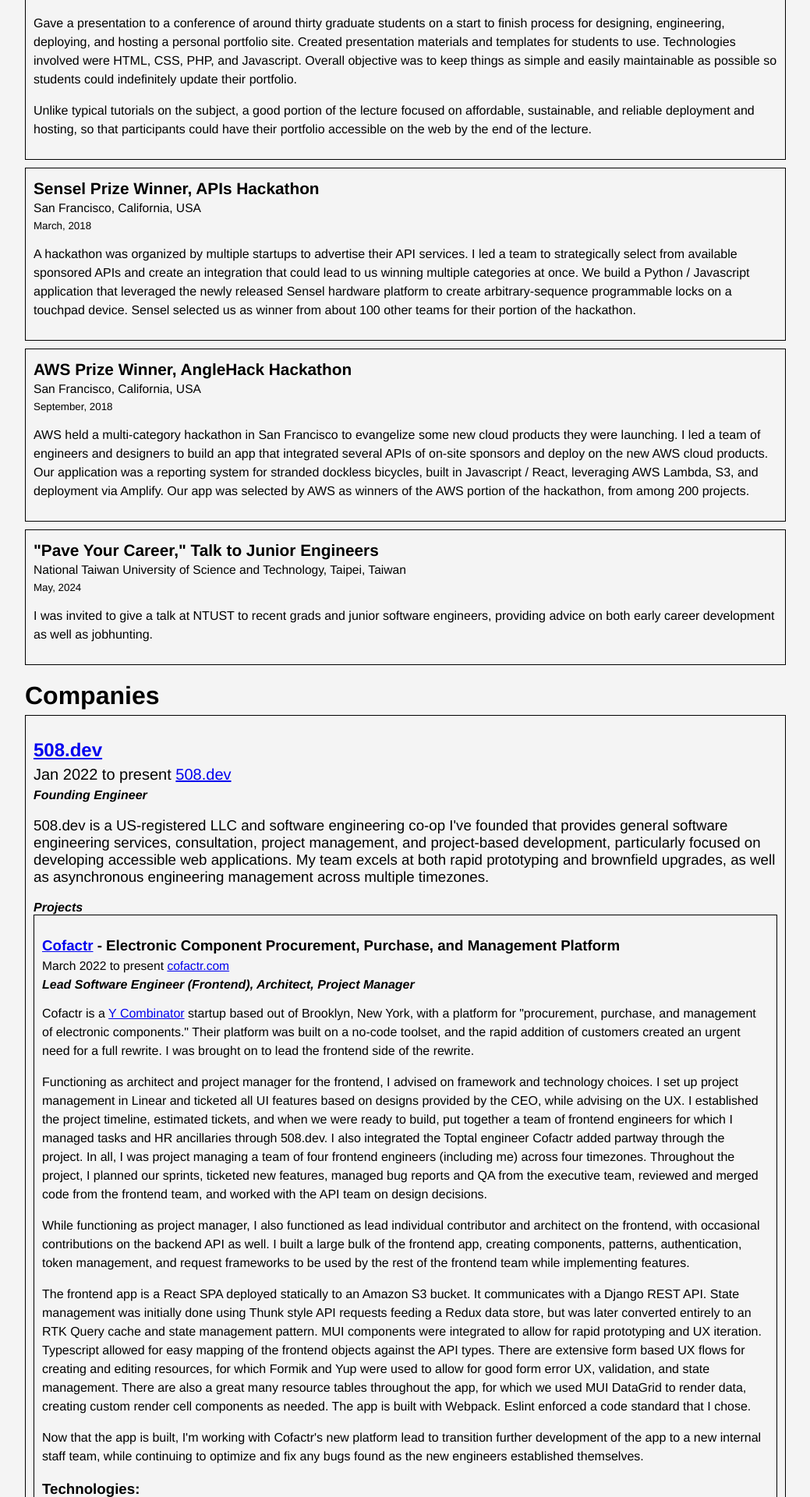
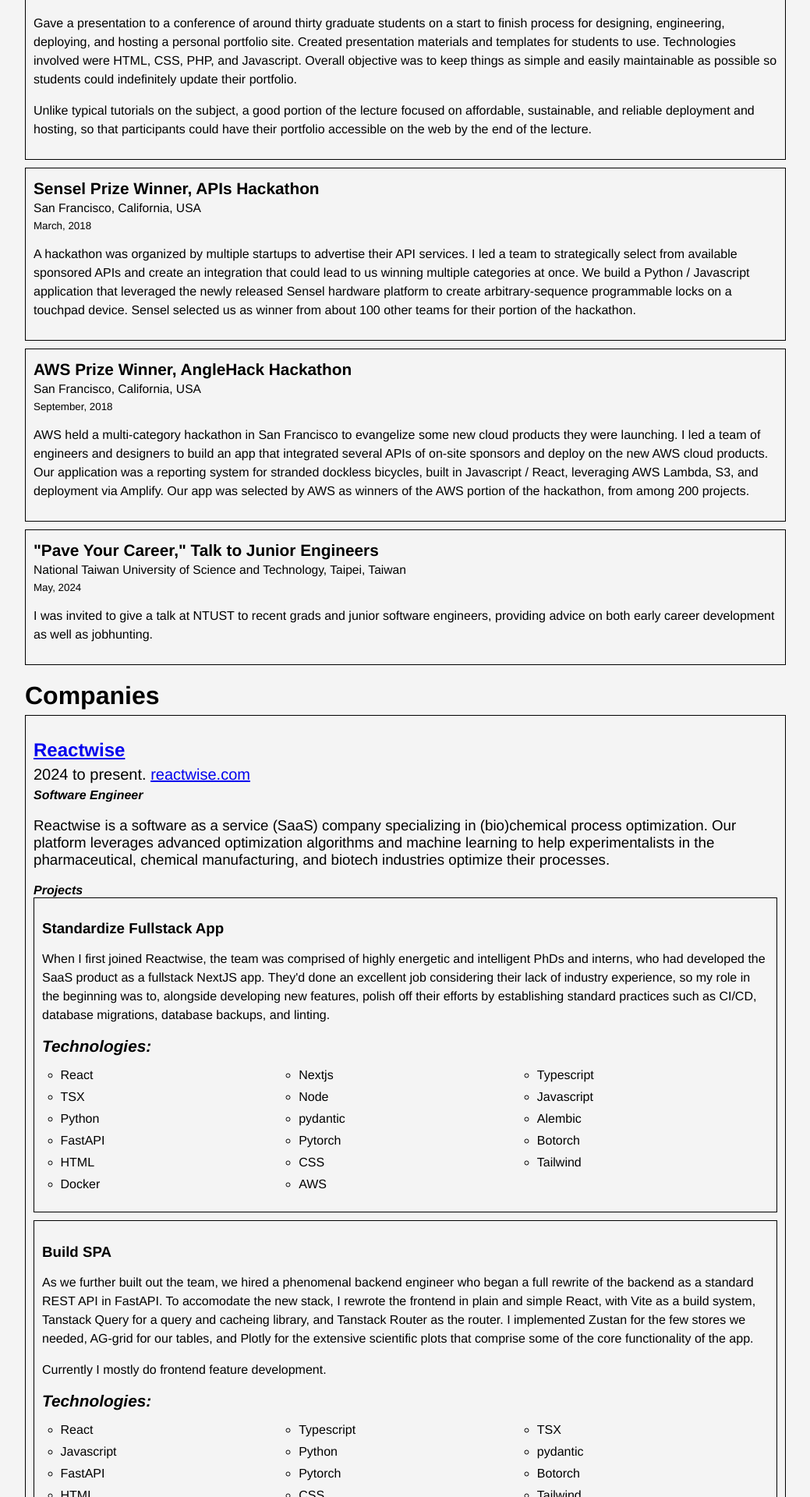
Before and after one commit to komali2/personalWebsite, a PHP site: page /resume.html in a window 1280 px wide. Shown: the part 1886-3806 px from the top of the page at 78% size, without its empty margins (120-1159 px from the left). Run offline with PHP 8.4, Linux system fonts and the light colour scheme; some libraries are stand-ins or nearby versions.

Commit message:
Update various pages based on current life

```diff
--- a/resume.html
+++ b/resume.html
@@ -25,7 +25,7 @@
         </h1>
         <h3>
           <small>
-            Updated: <time datetime="2024-09-20">September 2024</time>
+            Updated: <time datetime="2025-07-10">July 2025</time>
           </small>
         </h3>
         <nav>
@@ -55,7 +55,7 @@
             I'm a software engineer with 8 years of experience.
             Since 2016 I've been building React, Vue, Node/JS/TS, and Python
             apps for companies such as Electric Imp, Potato, Google, Captec,
-            Curative, and Cofactr. I've led engineering teams and functioned as
+            Curative, Cofactr, and Reactwise. I've led engineering teams and functioned as
             a project manager. In 2021 I founded a software
             engineering co-op called <a href="https://508.dev">508.dev</a>, a
             design and development firm that's delivered successfully for
@@ -241,6 +241,105 @@
         <h1>Companies</h1>
         <section>
           <h1>
+            <a href="https://reactwise.com">Reactwise</a>
+            <small>
+              <time datetime="2024">2024</time> to present.
+              <a href="https://reactwise.com">reactwise.com</a>
+            </small>
+          </h1>
+          <h2>
+            Software Engineer
+          </h2>
+          <h3>
+            Reactwise is a software as a service (SaaS) company specializing in (bio)chemical
+            process optimization. Our platform leverages advanced optimization algorithms and
+            machine learning to help experimentalists in the pharmaceutical, chemical manufacturing,
+            and biotech industries optimize their processes.
+          </h3>
+          <h2>
+            Projects
+          </h2>
+          <section class="project">
+            <h1>
+              Standardize Fullstack App
+            </h1>
+            <p>
+              When I first joined Reactwise, the team was comprised of highly energetic and intelligent
+              PhDs and interns, who had developed the SaaS product as a fullstack NextJS app. They'd done
+              an excellent job considering their lack of industry experience, so my role in the beginning
+              was to, alongside developing new features, polish off their efforts by establishing standard
+              practices such as CI/CD, database migrations, database backups, and linting.
+            </p>
+            <h2>
+              Technologies:
+            </h2>
+            <ul>
+              <li>React</li>
+              <li>Nextjs</li>
+              <li>Typescript</li>
+              <li>TSX</li>
+              <li>Node</li>
+              <li>Javascript</li>
+              <li>Python</li>
+              <li>pydantic</li>
+              <li>Alembic</li>
+              <li>FastAPI</li>
+              <li>Pytorch</li>
+              <li>Botorch</li>
+              <li>HTML</li>
+              <li>CSS</li>
+              <li>Tailwind</li>
+              <li>Docker</li>
+              <li>AWS</li>
+            </ul>
+
+          </section>
+          <section class=project>
+            <h1>
+              Build SPA
+            </h1>
+            <p>
+              As we further built out the team, we hired a phenomenal backend engineer who began a full rewrite
+              of the backend as a standard REST API in FastAPI. To accomodate the new stack, I rewrote the frontend
+              in plain and simple React, with Vite as a build system, Tanstack Query for a query and cacheing library,
+              and Tanstack Router as the router. I implemented Zustan for the few stores we needed, AG-grid for
+              our tables, and Plotly for the extensive scientific plots that comprise some of the core functionality of
+              the app.
+            </p>
+            <p>
+              Currently I mostly do frontend feature development.
+            </p>
+            <h2>
+              Technologies:
+            </h2>
+            <ul>
+              <li>React</li>
+              <li>Typescript</li>
+              <li>TSX</li>
+              <li>Javascript</li>
+              <li>Python</li>
+              <li>pydantic</li>
+              <li>FastAPI</li>
+              <li>Pytorch</li>
+              <li>Botorch</li>
+              <li>HTML</li>
+              <li>CSS</li>
+              <li>Tailwind</li>
+              <li>Tanstack Query</li>
+              <li>Tanstack Router</li>
+              <li>zustan</li>
+              <li>kubb</li>
+              <li>Plotly</li>
+              <li>ag-grid</li>
+              <li>Mantine</li>
+              <li>Docker</li>
+              <li>AWS</li>
+            </ul>
+          </section>
+        </section>
+
+        <section>
+          <h1>
             <a href="https://508.dev">508.dev</a>
             <small>
               <time datetime="January 2022">Jan 2022</time> to present
@@ -290,9 +389,9 @@
             <p>
               Now that the app is built, I'm working with Cofactr's new platform lead to transition further development of the app to a new internal staff team, while continuing to optimize and fix any bugs found as the new engineers established themselves.
             </p>
-            <h1>
+            <h2>
               Technologies:
-            </h1>
+            </h2>
             <ul>
               <li>React</li>
               <li>Redux Toolkit</li>
@@ -332,9 +431,9 @@
                 Most of the details of functionality are covered under the most rigid
                 NDA I've ever signed.
             </p>
-            <h1>
+            <h2>
               Technologies:
-            </h1>
+            </h2>
             <ul>
               <li>Typescript</li>
               <li>NextJS 14</li>
@@ -376,9 +475,9 @@
               The app allows users to login and host streaming sessions with chat,
               interactive games with viewers, and streaming statistics.
             </p>
-            <h1>
+            <h2>
               Technologies:
-            </h1>
+            </h2>
             <ul>
               <li>Typescript</li>
               <li>NextJS 14</li>
@@ -410,9 +509,9 @@
             <p>
               On another project, I led a junior in migrating Jovono's site from hosting on Heroku to Cloudflare Pages, a relatively new cloud offering that required upgrading Next.js up several major versions, and switching to a server-side generated paradigm. I also migrated the CMS from Airtable to Back4App, saving money and allowing for more flexible deployment strategies.
             </p>
-            <h1>
+            <h2>
               Technologies:
-            </h1>
+            </h2>
             <ul>
               <li>React</li>
               <li>Next.js</li>
@@ -458,9 +557,9 @@
               it much easier to make the page fully accessible. Unfortunately, this page no longer exists, as
               Curative stopped offering vaccines.
             </p>
-            <h1>
+            <h2>
               Technologies:
-            </h1>
+            </h2>
             <ul>
               <li>React</li>
               <li>Typescript</li>
@@ -487,9 +586,9 @@
               is feasible. In any case, we got it done, and as of now most Curative emails are sporting
               the new format.
             </p>
-            <h1>
+            <h2>
               Technologies:
-            </h1>
+            </h2>
             <ul>
               <li>MJML</li>
               <li>CSS</li>
@@ -512,9 +611,9 @@
               <a href="https://www.youtube.com/watch?v=PxLZHMvMKnw">https://www.youtube.com/watch?v=PxLZHMvMKnw</a> .
               I also made the Radio components accessible. See the before: <a href="https://www.youtube.com/watch?v=oZgV3Z5RGdU" >https://www.youtube.com/watch?v=oZgV3Z5RGdU</a> and after: <a href="https://www.youtube.com/watch?v=NjczgRHZ8e8">https://www.youtube.com/watch?v=NjczgRHZ8e8</a>.
             </p>
-            <h1>
+            <h2>
               Technologies:
-            </h1>
+            </h2>
             <ul>
               <li>React</li>
               <li>Typescript</li>
@@ -555,9 +654,9 @@
             </h1>
             <p>
               disfactory (uncapitalized) is a civic tech project built in collaboration with a Taiwanese environmentalist NGO. The goal is to reduce the number of illegal factories in Taiwan. There is a crowd-sourcing app that allows users to report illegal factories, as well as view the status of that factory, anonymously. There is a backend that converts reports into properly formatted forms that are physically printed and sent to the relevant government authority. The NGO then assists by staying in touch with the local government to ensure action is actually taken on the illegal factory.
-              <h1>
+              <h2>
                 Technologies:
-              </h1>
+              </h2>
               <ul>
                 <li>
                   Vue
@@ -626,9 +725,9 @@
               an extremely fascinating project in a field far outside my comfort zone (that is to say, finance)
               and I thoroughly enjoyed working in such an unfamiliar place.
             </p>
-            <h1>
+            <h2>
               Technologies:
-            </h1>
+            </h2>
             <ul>
               <li>
                 Javascript
@@ -692,9 +791,9 @@
               that it be mobile first, and that it passes Google's accessibility standards, which are far more strict
               than the US Department of Health and Human Services' 508 web accessibility standards.
             </p>
-            <h1>
+            <h2>
               Technologies:
-            </h1>
+            </h2>
             <ul>
               <li>Vue</li>
               <li>Javascript</li>
@@ -720,9 +819,9 @@
               nodes. The backend was a Node API managing a Datastore DB and user authentication through OAuth. I was
               the sole frontend engineer on this project.
             </p>
-            <h1>
+            <h2>
               Technologies:
-            </h1>
+            </h2>
             <ul>
               <li>Vue</li>
               <li>Javascript</li>
@@ -759,9 +858,9 @@
               with AND / OR). The publishing has been delayed by COVID-19. Except for occasional involvement
               by my lead, I was the sole frontend engineer on this project.
             </p>
-            <h1>
+            <h2>
               Technologies:
-            </h1>
+            </h2>
             <ul>
               <li>Vue</li>
               <li>Javascript</li>
@@ -832,9 +931,9 @@
               as some clients wanted private clouds. Imp device VMs, and their paired servers, are programmed with Squirrel.
               Imp OS is written in C.
             </p>
-            <h1>
+            <h2>
               Technologies:
-            </h1>
+            </h2>
             <ul>
               <li>Javascript</li>
               <li>Node</li>
@@ -862,9 +961,9 @@
               with our relatively small engineering team. So, I was tasked with setting up a CMS that would deploy
               alongside all cloud instances. It was a Vue app that talked to a Node API.
             </p>
-            <h1>
+            <h2>
               Technologies:
-            </h1>
+            </h2>
             <ul>
               <li>Vue</li>
               <li>Javascript</li>
--- a/styles.css
+++ b/styles.css
@@ -1,6 +1,9 @@
 body {
   background-color: #f4f4f4;
-  font-family: helvetica neue,helvetica,sans-serif;
+  font-family:
+    helvetica neue,
+    helvetica,
+    sans-serif;
 }
 main {
   margin-left: auto;
@@ -11,7 +14,10 @@ header {
   font-size: 2em;
 }
 
-h1 small, h2 small, h3 small, h4 small {
+h1 small,
+h2 small,
+h3 small,
+h4 small {
   display: block;
 }
 
@@ -49,7 +55,7 @@ section ul {
   list-style-type: circle;
 }
 
-ul.column-style{
+ul.column-style {
   display: flex;
   flex-flow: column;
 }
@@ -74,6 +80,10 @@ ul.column-style li {
   font-style: italic;
 }
 
+.resume .companies .project h2 {
+  font-size: 1.3em;
+}
+
 .projects h2 {
   font-size: 1.3em;
   margin: 0px;
@@ -87,13 +97,14 @@ ul.column-style li {
 .projects p {
   margin-block-start: 0;
   margin-block-end: 0;
-    margin: .5rem 0rem;
+  margin: 0.5rem 0rem;
 }
 
 .awards small {
   margin: 4px 0px;
 }
-.awards h2, .awards h3 {
+.awards h2,
+.awards h3 {
   margin: 4px 0px;
 }
 
@@ -108,15 +119,14 @@ ul.column-style li {
     justify-content: space-around;
     list-style-type: circle;
   }
-  ul.column-style{
+  ul.column-style {
     display: flex;
     flex-flow: column;
   }
-
-
 } /* Define mobile styles */
 
-@media only screen and (max-width: 40em) { } /* max-width 640px, mobile-only styles, use when QAing mobile issues */
+@media only screen and (max-width: 40em) {
+} /* max-width 640px, mobile-only styles, use when QAing mobile issues */
 
 @media only screen and (min-width: 40.063em) {
   section ul {
@@ -129,17 +139,17 @@ ul.column-style li {
     justify-content: space-around;
     list-style-type: circle;
   }
-    ul.column-style{
+  ul.column-style {
     display: flex;
     flex-flow: column;
   }
-
 } /* min-width 641px, medium screens */
 
-@media only screen and (min-width: 40.063em) and (max-width: 64em) { } /* min-width 641px and max-width 1024px, use when QAing tablet-only issues */
+@media only screen and (min-width: 40.063em) and (max-width: 64em) {
+} /* min-width 641px and max-width 1024px, use when QAing tablet-only issues */
 
 @media only screen and (min-width: 64.063em) {
-  section ul{
+  section ul {
     display: grid;
     grid-template-columns: 30% 30% 30%;
     align-items: start;
@@ -150,20 +160,23 @@ ul.column-style li {
     list-style-type: circle;
     padding: 0px 10px;
   }
-  ul.column-style{
+  ul.column-style {
     display: flex;
     flex-flow: column;
   }
-
 } /* min-width 1025px, large screens */
 
-@media only screen and (min-width: 64.063em) and (max-width: 90em) { } /* min-width 1025px and max-width 1440px, use when QAing large screen-only issues */
+@media only screen and (min-width: 64.063em) and (max-width: 90em) {
+} /* min-width 1025px and max-width 1440px, use when QAing large screen-only issues */
 
-@media only screen and (min-width: 90.063em) { } /* min-width 1441px, xlarge screens */
+@media only screen and (min-width: 90.063em) {
+} /* min-width 1441px, xlarge screens */
 
-@media only screen and (min-width: 90.063em) and (max-width: 120em) { } /* min-width 1441px and max-width 1920px, use when QAing xlarge screen-only issues */
+@media only screen and (min-width: 90.063em) and (max-width: 120em) {
+} /* min-width 1441px and max-width 1920px, use when QAing xlarge screen-only issues */
 
-@media only screen and (min-width: 120.063em) { } /* min-width 1921px, xxlarge screens */
+@media only screen and (min-width: 120.063em) {
+} /* min-width 1921px, xxlarge screens */
 
 .technology-item {
   transition-duration: 0ms, 200ms;
```
Also changed, not shown: about.html (+47 -59 lines), index.html (+177 -180 lines), now/index.html (+25 -28 lines). Lines whose indentation alone changed are shown as unchanged.
